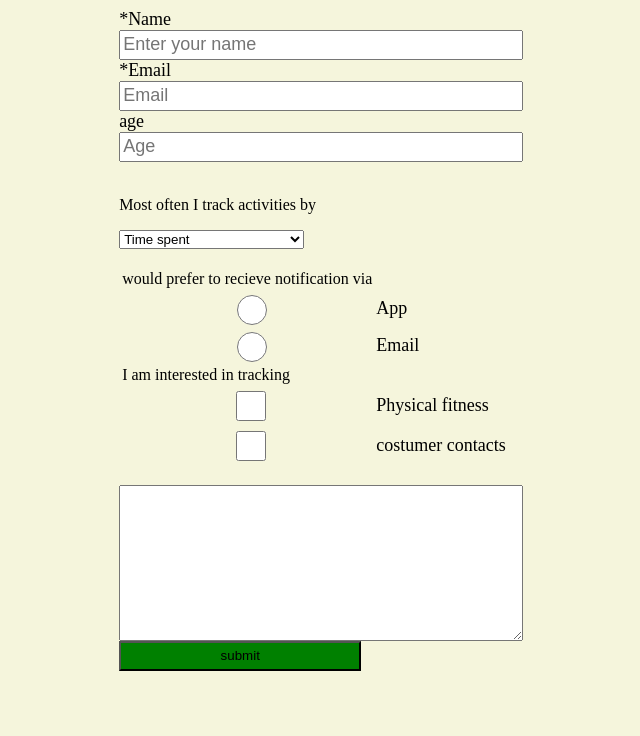
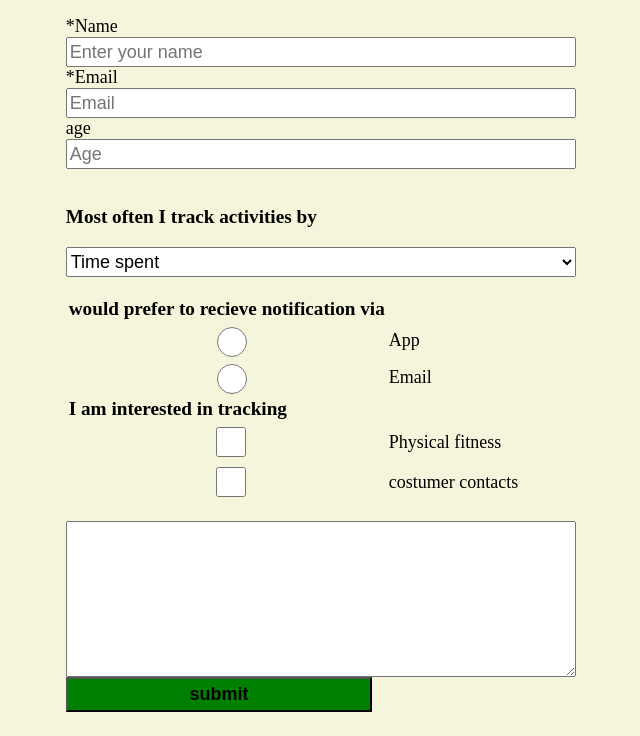
Before and after one commit to FilbertKimasa/samiXfilbert, a plain HTML site: page index.html in a window 1280 px wide. Shown: the part 113-849 px from the top of the page, without its empty margins (319-959 px from the left). Before the commit the page ends 808 px from the top, so only its background shows below. Drawn offline with Linux system fonts and the light colour scheme.

Commit message:
changed css

```diff
--- a/styles.css
+++ b/styles.css
@@ -5,7 +5,7 @@ body{
     justify-content: center;
 }
 
-input, label{
+input, label, #dropdown{
     width: 100%;
     height: 30px;
     font-size: large;
@@ -15,6 +15,15 @@ textarea{
 }
 #submit{
     width: 60%;
-    height: 30px;
+    height: 35px;
+    font-size: large;
+    font-weight: bold;
     background-color: green;
 }
+p{
+    font-weight: 700;
+    font-size: larger;
+}
+table{
+    text-align: left;
+}
```
